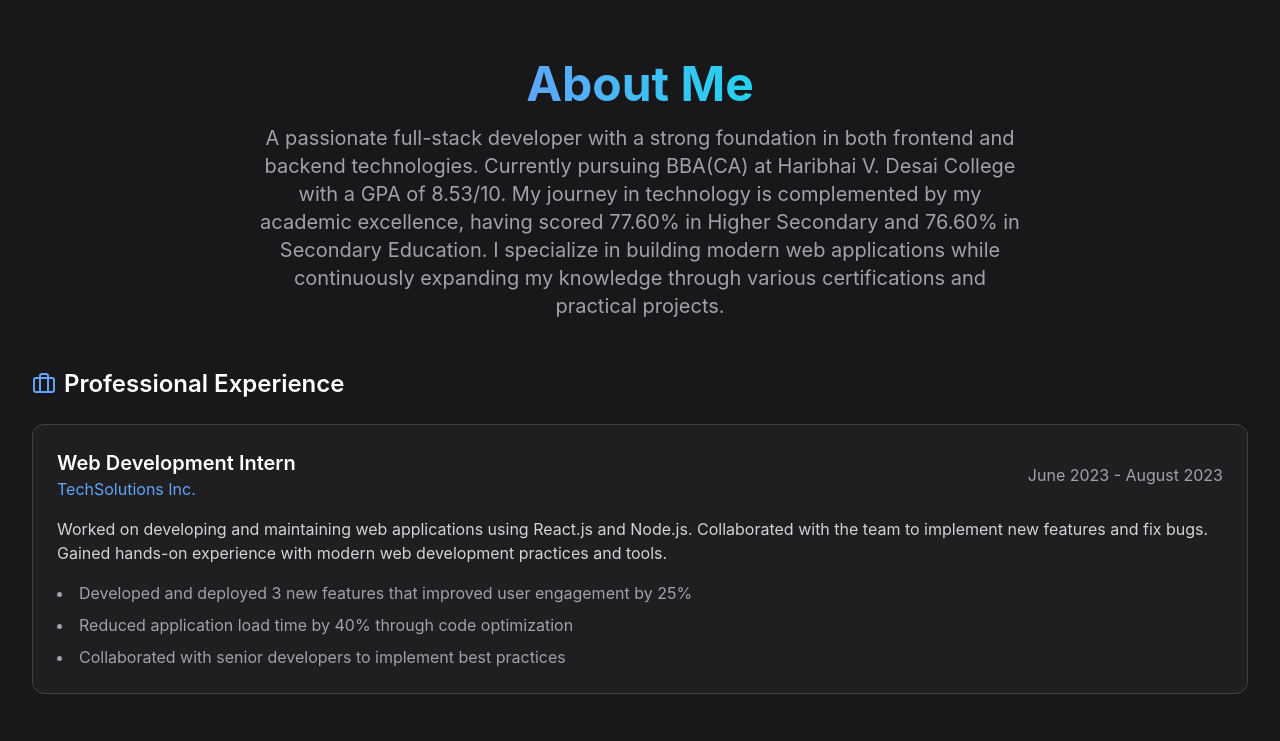
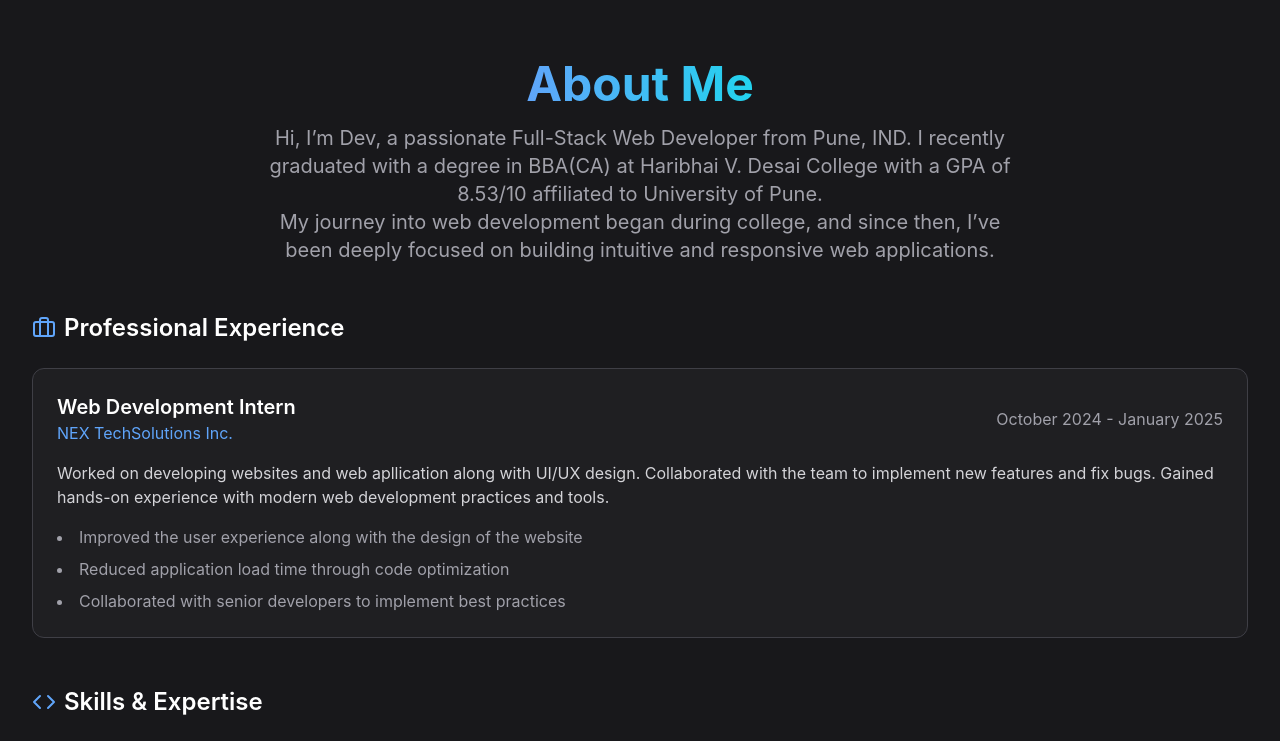
Before and after one commit to devjasani79/DevJ-Portfolio, a React (Vite) app: page / in a window 1280 px wide. Shown: the part 820-1561 px from the top of the page. Built offline with nearby package versions, Linux system fonts and the light colour scheme.

Commit message:
fix: update image imports for proper bundling in production

```diff
--- a/src/components/About/About.tsx
+++ b/src/components/About/About.tsx
@@ -8,6 +8,10 @@ const skills = {
     "Object-Oriented Programming (OOPs)",
     "C", "C++", "Java", "Python", "R", "SQL"
   ],
+  tools: [
+    "Netlify", "Vercel", "Render", "Git", "GitHub",
+    "VS Code", "Figma", "Postman", "MongoDB Compass"
+  ],
   soft: [
     "Problem Solving", "Team Collaboration", "Communication",
     "Time Management", "Adaptability", "Critical Thinking"
@@ -15,10 +19,6 @@ const skills = {
   creative: [
     "UI/UX Design", "Brand Management", "Content Creation",
     "Visual Design", "Creative Direction"
-  ],
-  tools: [
-    "Netlify", "Vercel", "Render", "Git", "GitHub",
-    "VS Code", "Figma", "Postman", "MongoDB Compass"
   ]
 };
 
@@ -53,12 +53,12 @@ const certifications = [
 const experiences = [
   {
     role: "Web Development Intern",
-    company: "TechSolutions Inc.",
-    duration: "June 2023 - August 2023",
-    description: "Worked on developing and maintaining web applications using React.js and Node.js. Collaborated with the team to implement new features and fix bugs. Gained hands-on experience with modern web development practices and tools.",
+    company: "NEX TechSolutions Inc.",
+    duration: "October 2024 - January 2025",
+    description: "Worked on developing websites and web apllication along with UI/UX design. Collaborated with the team to implement new features and fix bugs. Gained hands-on experience with modern web development practices and tools.",
     achievements: [
-      "Developed and deployed 3 new features that improved user engagement by 25%",
-      "Reduced application load time by 40% through code optimization",
+      "Improved the user experience along with the design of the website",
+      "Reduced application load time through code optimization",
       "Collaborated with senior developers to implement best practices"
     ]
   }
@@ -80,11 +80,9 @@ const About = () => {
             </span>
           </h2>
           <p className="text-xl text-zinc-400 max-w-3xl mx-auto">
-            A passionate full-stack developer with a strong foundation in both frontend and backend technologies.
-            Currently pursuing BBA(CA) at Haribhai V. Desai College with a GPA of 8.53/10.
-            My journey in technology is complemented by my academic excellence, having scored 77.60% in Higher Secondary
-            and 76.60% in Secondary Education. I specialize in building modern web applications while continuously
-            expanding my knowledge through various certifications and practical projects.
+            Hi, I’m Dev, a passionate Full-Stack Web Developer from Pune, IND. I recently graduated with a degree in BBA(CA) at Haribhai V. Desai College with a GPA of 8.53/10 affiliated to University of Pune.
+            <br></br>My journey into web development began during college, and since then, I’ve been deeply focused on building intuitive and responsive web applications.
+
           </p>
         </motion.div>
 
--- a/src/data/creative.ts
+++ b/src/data/creative.ts
@@ -1,3 +1,9 @@
+import nirvanaImage from '../assets/artist/nirvana.jpeg';
+import chitraguptImage from '../assets/artist/chitragupth.jpeg';
+import nexImage from '../assets/artist/nex.jpeg';
+import switchitImage from '../assets/Collabs/switchit.jpeg';
+import rutmusicImage from '../assets/Collabs/rutmusic.jpeg';
+
 export interface Artist {
   name: string;
   image: string;
@@ -64,7 +70,7 @@ export const artists = [
   {
     name: "Nirvana",
     role: "Lead Dancer",
-    image: "/src/assets/artist/nirvana.jpeg",
+    image: nirvanaImage,
     socialLinks: {
       instagram: "https://www.instagram.com/nirvanasoul.music",
       spotify: "https://open.spotify.com/artist/349UK3uF5XJagxkMjvZO9b",
@@ -74,7 +80,7 @@ export const artists = [
   {
     name: "Chitragupt",
     role: "Choreographer",
-    image: "/src/assets/artist/chitragupth.jpeg",
+    image: chitraguptImage,
     socialLinks: {
       instagram: "https://www.instagram.com/chitraguptttt",
       youtube: "https://youtu.be/B5bngDuXlhU"
@@ -83,7 +89,7 @@ export const artists = [
   {
     name: "Nex",
     role: "Dance Artist",
-    image: "/src/assets/artist/nex.jpeg",
+    image: nexImage,
     socialLinks: {
       instagram: "https://www.instagram.com/nex._b_",
       file: "https://nachiketalumina.wixsite.com/nachiketportfolio"
@@ -95,13 +101,13 @@ export const brands = [
   {
     name: "Switch It",
     description: "Innovative dance and music platform",
-    image: "/src/assets/Collabs/switchit.jpeg",
+    image: switchitImage,
     link: "https://perspectivee.company.site/"
   },
   {
     name: "Rut Music",
     description: "Premium music production and distribution",
-    image: "/src/assets/Collabs/rutmusic.jpeg",
+    image: rutmusicImage,
     link: "https://rutmusic.com"
   }
 ];
@@ -110,19 +116,19 @@ export const videos: Video[] = [
   {
     title: "Contemporary Fusion",
     url: "https://www.youtube.com/embed/your-video-id-1",
-    thumbnail: "/src/assets/artist/nirvana.jpeg",
+    thumbnail: nirvanaImage,
     description: "A beautiful fusion of contemporary and classical dance styles."
   },
   {
     title: "Hip-Hop Showcase",
     url: "https://www.youtube.com/embed/your-video-id-2",
-    thumbnail: "/src/assets/artist/chitragupth.jpeg",
+    thumbnail: chitraguptImage,
     description: "High-energy hip-hop performance featuring our talented artists."
   },
   {
     title: "Street Dance Battle",
     url: "https://www.youtube.com/embed/your-video-id-3",
-    thumbnail: "/src/assets/artist/nex.jpeg",
+    thumbnail: nexImage,
     description: "Intense street dance battle showcasing raw talent and creativity."
   }
 ];
--- a/src/data/projects.ts
+++ b/src/data/projects.ts
@@ -1,4 +1,23 @@
 // data/projects.ts
+import whatsUpDev1 from '../assets/projects/WhatsupDev1.PNG';
+import whatsUpDev2 from '../assets/projects/WhatsupDev2.PNG';
+import whatsUpDev3 from '../assets/projects/WhatsupDev3.PNG';
+import whatsUpDev4 from '../assets/projects/WhatsupDev4.PNG';
+import whatsUpDev5 from '../assets/projects/WhatsupDev5.PNG';
+import whatsUpDev6 from '../assets/projects/WhatsupDev6.PNG';
+import whatsUpDev7 from '../assets/projects/WhatsupDev7.PNG';
+import hisaan1 from '../assets/projects/Hisaan.PNG';
+import hisaan2 from '../assets/projects/Hisaan1.PNG';
+import jdm1 from '../assets/projects/jdm1.PNG';
+import jdm2 from '../assets/projects/jdm2.PNG';
+import jdm3 from '../assets/projects/jdm3.PNG';
+import jdm4 from '../assets/projects/jdm4.PNG';
+import jdm5 from '../assets/projects/jdm5.PNG';
+import jdm6 from '../assets/projects/jdm6.PNG';
+import jdm7 from '../assets/projects/jdm7.PNG';
+import jdm8 from '../assets/projects/jdm8.PNG';
+import jdm9 from '../assets/projects/jdm9.PNG';
+
 export interface Project {
   title: string;
   description: string;
@@ -13,7 +32,7 @@ export const projects: Project[] = [
     description:
     "WhatsUpDev is a real-time chat application built with MERN and socket.io, featuring instant messaging, user auth, multimedia support, dark mode, vCard import",
     tech: ["MERN", "Socket.io", "Framer", "Tailwind"],
-    images: ["/src/assets/projects/WhatsupDev1.PNG","/src/assets/projects/WhatsupDev6.PNG","/src/assets/projects/WhatsupDev5.PNG","/src/assets/projects/WhatsupDev4.PNG","/src/assets/projects/WhatsupDev2.PNG","/src/assets/projects/WhatsupDev3.PNG","/src/assets/projects/WhatsupDev7.PNG"],
+    images: [whatsUpDev1, whatsUpDev6, whatsUpDev5, whatsUpDev4, whatsUpDev2, whatsUpDev3, whatsUpDev7],
     link: "https://whats-up-dev.vercel.app/",
   },
   {
@@ -21,7 +40,7 @@ export const projects: Project[] = [
     description:
     "Expense Tracker app featuring JWT auth, CRUD operations, expense visualization with charts, and periodic email summaries via cron jobs.",
     tech: ["MERN", "JWT", "Cron", "Chart.js"],
-    images: ["/src/assets/projects/Hisaan.PNG", "/src/assets/projects/Hisaan1.PNG"],
+    images: [hisaan1, hisaan2],
     link: "https://expenses-dev.vercel.app/",
   },
   {
@@ -29,7 +48,7 @@ export const projects: Project[] = [
     description:
       "A vibrant and interactive platform celebrating the passion and designed for enthusiasts to connect, explore, and engage. JDM WEB combines creativity, technology, and passion",
     tech: ["HTML", "CSS", "Javascript","Chart.js"],
-    images: ["/src/assets/projects/jdm1.PNG", "/src/assets/projects/jdm4.PNG", "/src/assets/projects/jdm3.PNG", "/src/assets/projects/jdm2.PNG", "/src/assets/projects/jdm5.PNG", "/src/assets/projects/jdm6.PNG", "/src/assets/projects/jdm7.PNG", "/src/assets/projects/jdm8.PNG", "/src/assets/projects/jdm9.PNG"],
+    images: [jdm1, jdm4, jdm3, jdm2, jdm5, jdm6, jdm7, jdm8, jdm9],
     link: "https://jdmweb.netlify.app/",
   },
   {
```
